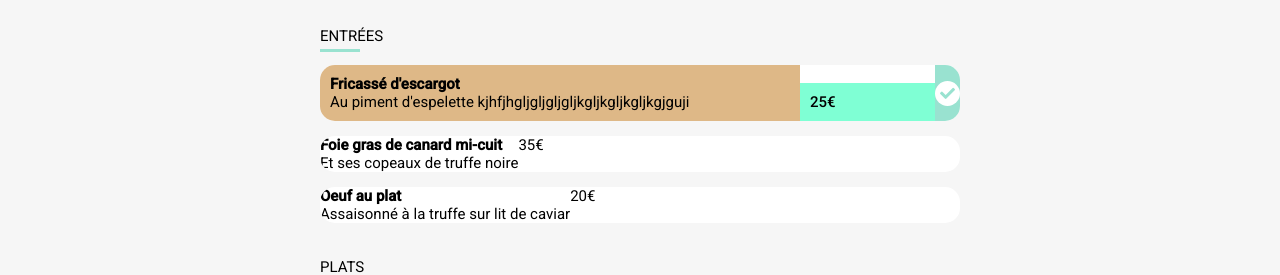
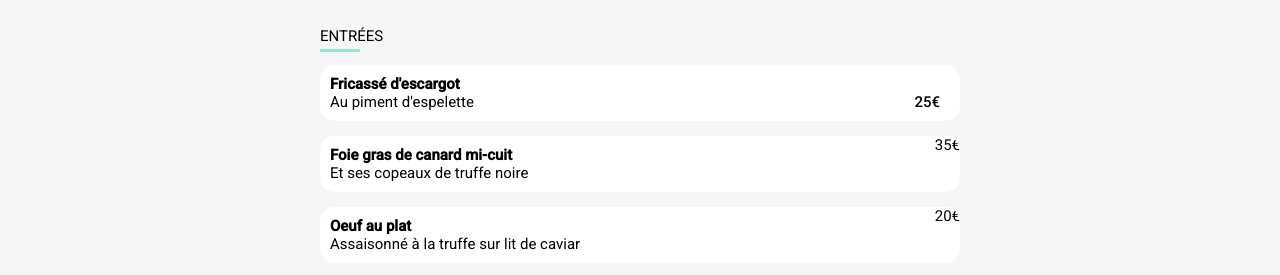
Before and after one commit to Noor-189/NoorMakria_3_30032021, a website: page pages/page1.html in a window 1280 px wide. Shown: the part 681-956 px from the top of the page. Drawn offline with Linux system fonts and the light colour scheme; a web font is replaced by a local one.

Commit message:
animation selction menu done sur une seule carte du menu la palette du goût ! reste a mettre en place pour toutes les cartes du site

```diff
--- a/pages/page1.html
+++ b/pages/page1.html
@@ -43,15 +43,17 @@
 
                 <!-- entrée 1 -->
                 <div class="menu-card menu-card1">
-                    <div class="menu-card--flex">
-                        <div class="menu-card__text-description">
-                            <h3>Fricassé d'escargot</h3>
-                            <p>Au piment d'espelette kjhfjhgljgljgljgljkgljkgljkgljkgjguji</p>
+                    <!-- <div class="menu-card--flex"> -->
+                    <div class="menu-card__text-description">
+                        <h3>Fricassé d'escargot</h3>
+                        <p>Au piment d'espelette</p>
+                    </div>
+                    <div class="bloc-animation">
+                        <p class="bloc-animation__price">25€</p>
+                        <!-- </div> -->
+                        <div class="bloc-animation__check">
+                            <p><i class="fas fa-check"></i></p>
                         </div>
-                        <p class="menu-card__price">25€</p>
-                    </div>
-                    <div class="menu-card__check-anim">
-                        <p><i class="fas fa-check"></i></p>
                     </div>
                 </div>
 
--- a/sass/components/_card-anim-selection.scss
+++ b/sass/components/_card-anim-selection.scss
@@ -1,137 +1,75 @@
 .menu-card {
     display: flex;
+    justify-content: space-between;
     background-color: white;
     cursor: pointer;
     border-radius: 15px;
     margin-bottom: 15px;
     overflow: hidden;
-    &--flex {
-        flex: 6;
-        display: flex;
     .menu-card__text-description {
-            background-color: burlywood;
+        // background-color: violet;
         padding: 10px;
-            flex: 4;
+        @include mobile-only {
+            width: 227px;
+        }
+        p, h3 {
+            // background-color: cyan;
             white-space: nowrap;
             text-overflow: ellipsis;
             overflow: hidden;
         }
-        .menu-card__price {
+    }
+    .bloc-animation { // animation totale
+        display: flex;
+        justify-content: end;
+        transform: translateX(55px);
+        transition: transform 500ms ease-out;
+        // background-color: crimson;
+        &__price {
+            // background-color: wheat;
             align-self: flex-end;
             font-weight: 500;
-            padding: 0 10px 0 30px;
-            background-color: aquamarine;
-            flex: 1;
             padding: 10px;
+            margin-right: 10px;
+            @include mobile-only {
+                margin-right: 10px;
             }
         }
-    &__check-anim {
-        flex: 0;
+        &__check { // le check vert
             background-color: $tertiary-color;
             @include flex-XY;
-        transition: 1s;
-        z-index: -99999;
-        animation: check-animation 1s;
-        &:hover {
-            flex: 1;
-        }
+            width: 55px;
             p { // le rond blanc autour du check vert
                 border-radius: 50%;
                 background-color: white;
-            width: 25px;
-            height: 25px;
+                width: 20px;
+                height: 20px;
                 @include flex-XY;
                 i { // le check vert
                     color: $tertiary-color;
+                    font-size: 10px;
                 }
             }
         }
     }
-
-
-@keyframes check-animation {
-    100% {
-        z-index: 99999;
+}
+// code qui déclenche les animations check au hover de la carte (état final) //
+.menu-card { //.menu-card__check-anim//
+    &:hover .bloc-animation {
+        transform: translateX(0px);
+        @include mobile-only {
+            transform: translateX(0px);
+        }
+    }
+    &:hover i {
+        transform: rotate(360deg);
+        animation: check-rotation 500ms ease-out forwards;
     }
 }
 
-
-
-
-
-
-
-
-
-// .menu-card {
-//     display: flex;
-//     background-color: white;
-//     cursor: pointer;
-//     border-radius: 15px;
-//     margin-bottom: 15px;
-//     overflow: hidden;
-//     &:hover .menu-card__check-anim {
-//         animation: check-translation 0.6s ease-out forwards;
-//     }
-//     &:hover i {
-//         transform: rotate(360deg);
-//         animation: check-rotation 0.6s ease-out forwards;
-//     }
-
-
-//     .menu-card--flex {
-//         background-color: yellow;
-//         display: flex;
-//         justify-content: space-between;
-//         padding: 7px;
-//     }
-//     &__text-description {
-//         background-color: brown;
-//         h3, p {
-//             white-space: nowrap;
-//             text-overflow: ellipsis;
-//             overflow: hidden;
-//             @include mobile-only {
-//             }
-//         }
-//     }
-//     h3 {
-//         padding-bottom: 3px;
-//     }
-//     &__price {
-//         align-self: flex-end;
-//         font-weight: 500;
-//         padding: 0 10px 0 30px;
-//         background-color: aquamarine;
-//         flex-grow: 0;
-//     }
-
-//     &__check-anim {
-//         opacity: 0;
-//         flex: 0;
-//         background-color: $tertiary-color;
-//         @include flex-XY;
-//         p { // le rond blanc autour du check vert
-//             border-radius: 50%;
-//             background-color: white;
-//             width: 25px;
-//             height: 25px;
-//             @include flex-XY;
-//         i { // le check vert
-//             color: $tertiary-color;
-//         }
-//         }
-//     }
-// }
-
-// @keyframes check-rotation {
-//     100% {
-//         opacity: 1;
-//         transform: none;
-//     }
-// }
-// @keyframes check-translation {
-//     100% {
-//         flex: 4;
-//     }
-// }
+@keyframes check-rotation {
+    100% {
+        opacity: 1;
+        transform: none;
+    }
+}
```
Also changed, not shown: css/style.css, 1 other file. Lines whose indentation alone changed are shown as unchanged.
